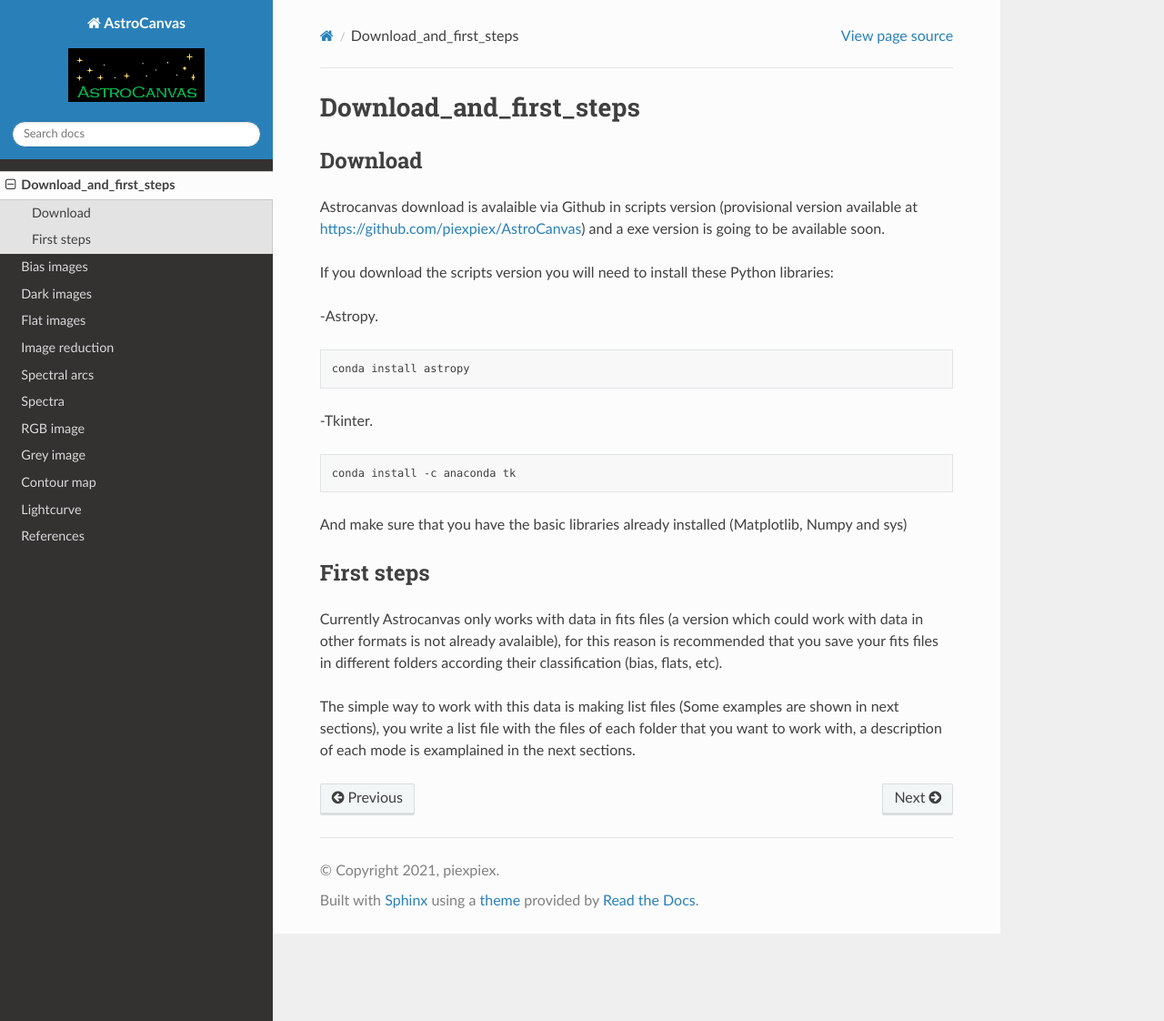
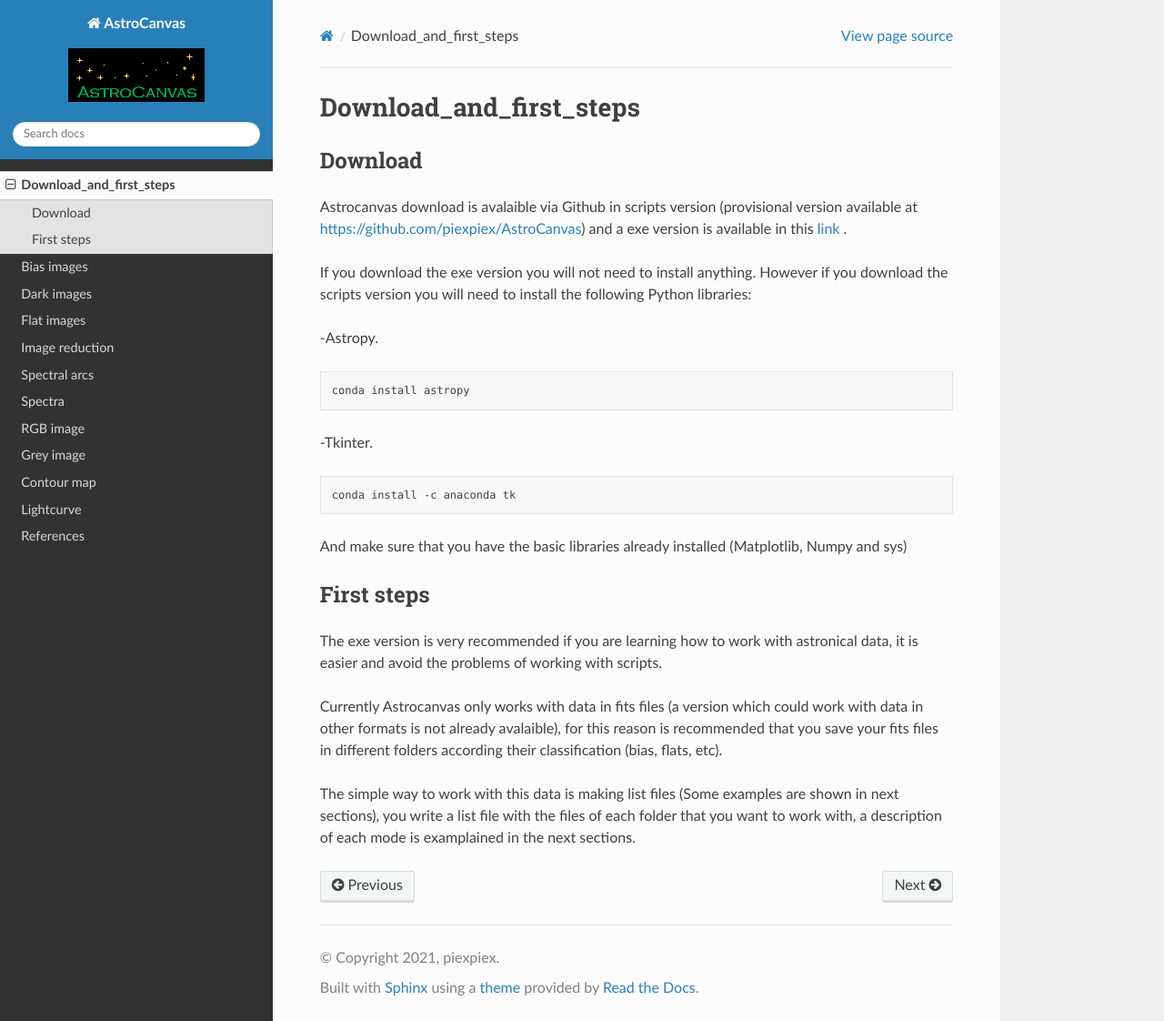
Before and after one commit to piexpiex/AstroCanvas, a Sphinx documentation site: the page built from docs/Download_and_first_steps.rst, in a window 1280 px wide and 1122 px high. Shown: the whole window at 91% size. Built offline with Sphinx 7.4.7 and the Read the Docs theme 2.0.0, drawn with Linux system fonts in a browser that asks for light colours.

Commit message:
Add files via upload

```diff
--- a/docs/Download_and_first_steps.rst
+++ b/docs/Download_and_first_steps.rst
@@ -4,11 +4,9 @@
 Download
 ========
 
-Astrocanvas download is avalaible via Github in scripts version (provisional version available at `https://github.com/piexpiex/AstroCanvas <https://github.com/piexpiex/AstroCanvas>`_) and a exe version is going to be available soon.
+Astrocanvas download is avalaible via Github in scripts version (provisional version available at `https://github.com/piexpiex/AstroCanvas <https://github.com/piexpiex/AstroCanvas>`_) and a exe version is available in this `link <https://docs.google.com/uc?export=download&id=1eHlxlBYtdghhi_NxFmhmt8a1ksz8EtuJ>`_ .
 
-.. If you download the exe version you do not need to install anything. However if you download the scripts version you will need to install the following Python libraries:
-
-If you download the scripts version you will need to install these Python libraries:
+If you download the exe version you will not need to install anything. However if you download the scripts version you will need to install the following Python libraries:
 
 -Astropy.
 
@@ -27,7 +25,7 @@
 First steps
 ===========
 
-.. The exe version is very recommended if you are learning how to work with astronical data, it is easier and avoid the problems of working with scripts.
+The exe version is very recommended if you are learning how to work with astronical data, it is easier and avoid the problems of working with scripts.
 
 Currently Astrocanvas only works with data in fits files (a version which could work with data in other formats is not already avalaible), for this reason is recommended that you save your fits files in different folders according their classification (bias, flats, etc).
 
```
